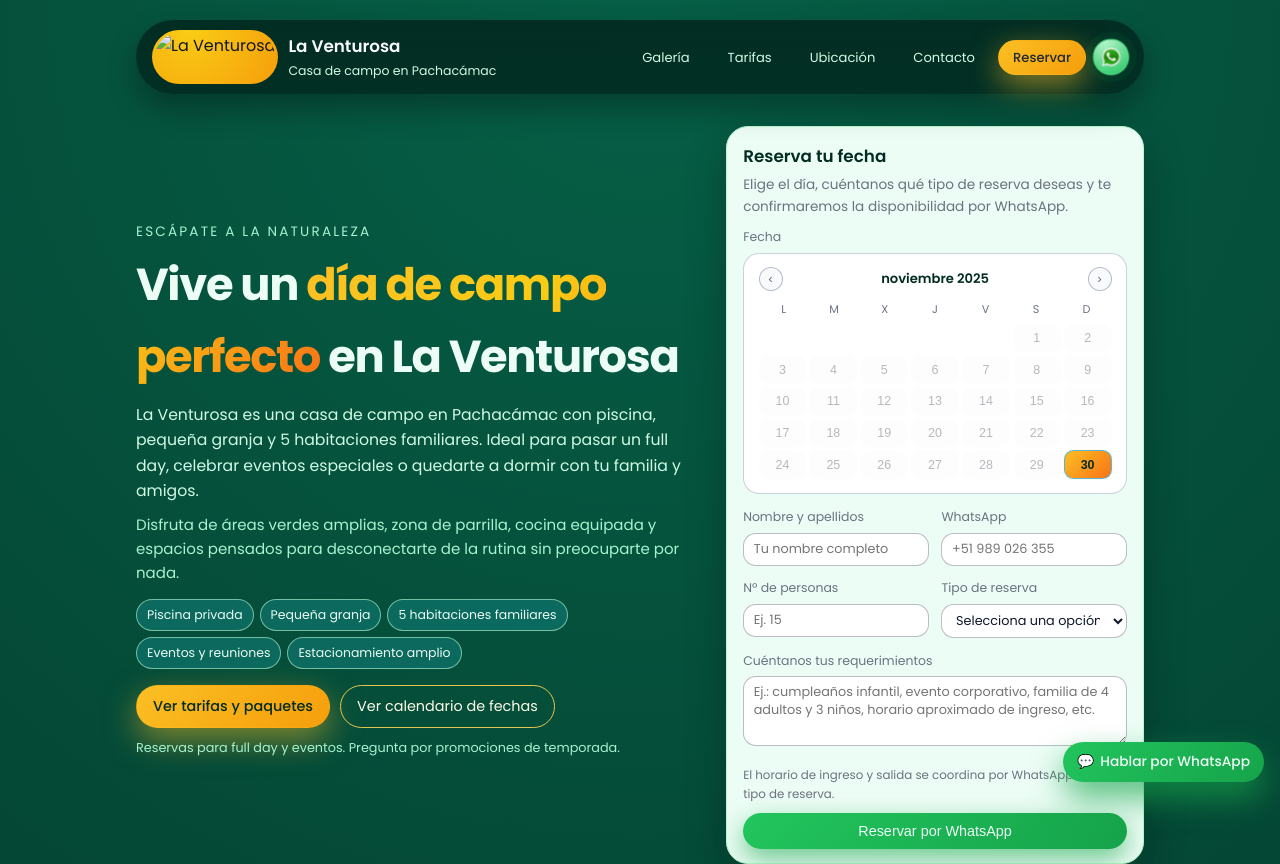
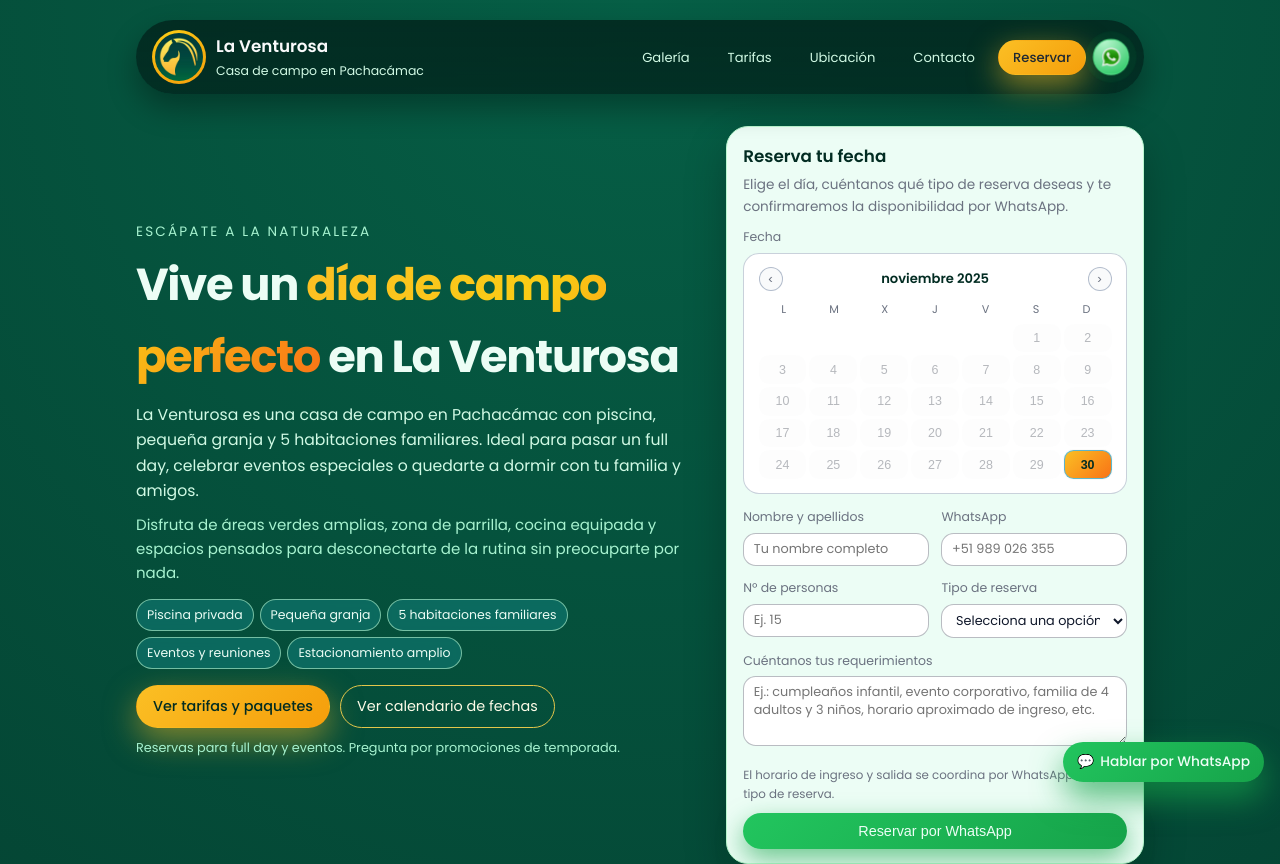
Before and after one commit to jeffersonmgr07/LaVenturosa, a plain HTML site: page index.html in a window 1280 px wide. Shown: the top 864 px of the page. Drawn offline with Linux system fonts and the light colour scheme.

Commit message:
Update index.html

```diff
--- a/index.html
+++ b/index.html
@@ -923,7 +923,7 @@
     <header>
       <div class="header-inner">
         <div class="header-logo">
-          <img src="img/logo-laventurosa.png" alt="La Venturosa" />
+          <img src="img/logo-laventurosa.jpg" alt="La Venturosa" />
           <div class="header-title">
             <h1>La Venturosa</h1>
             <span>Casa de campo en Pachacámac</span>
```
